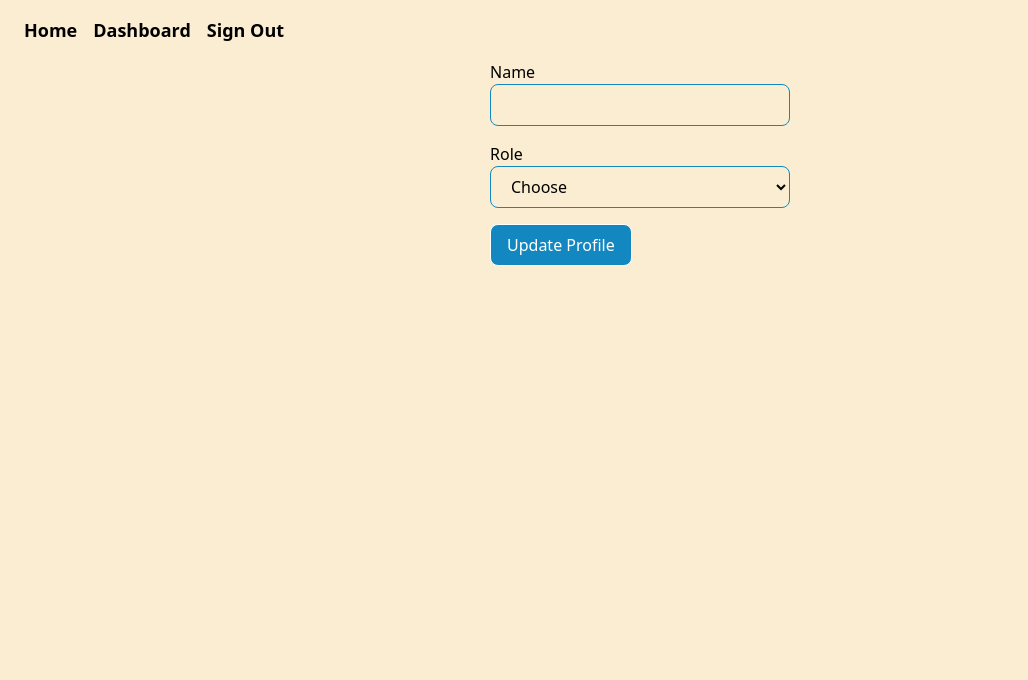
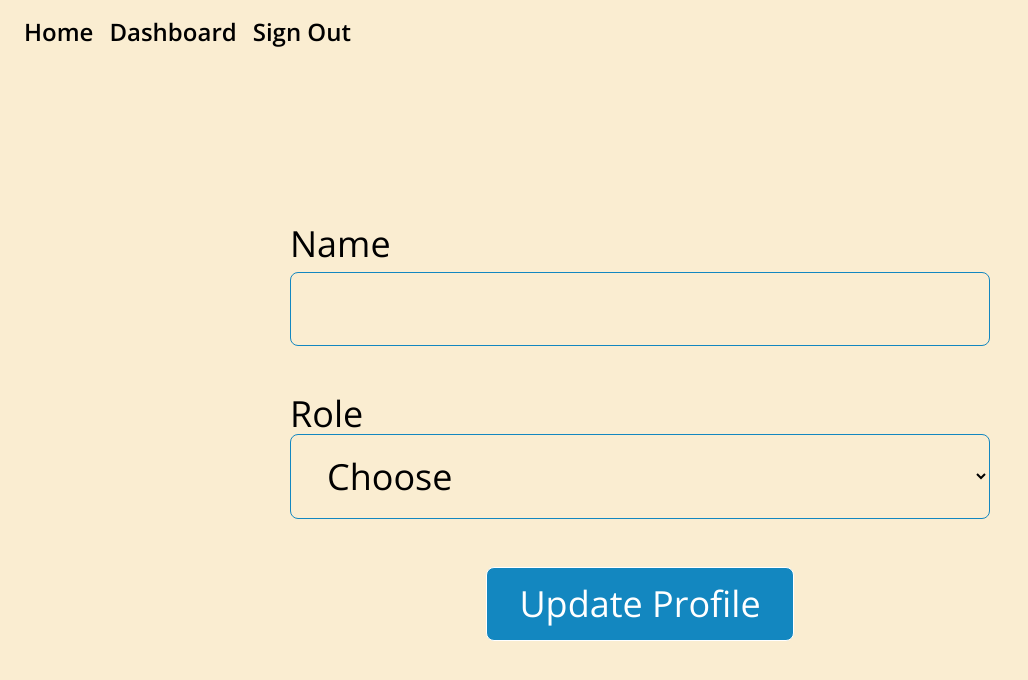
Before and after one commit to LisaMandarin/mission-points, a Vue app: page /dashboard in a window 1280 px wide. Shown: the top 680 px of the page, without its empty margins (0-1028 px from the left). Built offline with nearby package versions, Linux system fonts and the light colour scheme; no server answers; sample sign-in values are in the browser's storage; a web font is replaced by a local one.

Commit message:
style: home and dashboard

```diff
--- a/src/App.vue
+++ b/src/App.vue
@@ -14,7 +14,7 @@ onAuthStateChanged(getAuth(), (user) => {
 </script>
 
 <template>
-  <div class="bg-beige flex flex-col h-screen">
+  <div class="bg-beige flex flex-col h-screen font-body">
     <DesktopNav />
     <div class="relative flex-grow">
       <Loading :loading="ui.isLoading" />
--- a/src/components/DesktopNav.vue
+++ b/src/components/DesktopNav.vue
@@ -18,7 +18,7 @@ const visibleRoutes = computed(() => {
 
 <template>
     <div class="m-4">
-        <span v-for="route in visibleRoutes" :key="route.path" class="px-2 text-lg font-semibold hover:text-blue active:text-orange">
+        <span v-for="route in visibleRoutes" :key="route.path" class="px-2 text-lg md:text-2xl font-semibold hover:text-blue active:text-orange">
             <router-link :to="route.path">{{ route.name }}</router-link>
         </span>
         <SignOutBtn />
--- a/src/components/SignOutBtn.vue
+++ b/src/components/SignOutBtn.vue
@@ -35,7 +35,7 @@ onMounted(() => {
   <button
     v-if="isLoggedIn"
     @click="handleSignOut"
-    class="px-2 text-lg font-semibold hover:text-blue active:text-orange cursor-pointer"
+    class="px-2 text-lg md:text-2xl font-semibold hover:text-blue active:text-orange cursor-pointer"
   >
     Sign Out
   </button>
--- a/src/style.css
+++ b/src/style.css
@@ -16,3 +16,6 @@
 .link {
     @apply cursor-pointer hover:underline;
 }
+.div-center {
+    @apply h-full flex flex-col justify-center items-center
+}
--- a/src/views/Dashboard.vue
+++ b/src/views/Dashboard.vue
@@ -1,31 +1,31 @@
 <script setup lang="ts">
 import { useUserStore } from "../stores/user";
 import { ref } from "vue";
-import { message } from 'ant-design-vue';
+import { message } from "ant-design-vue";
 
 const userStore = useUserStore();
 const userData = userStore.userData;
 const name = ref("");
-const role = ref('')
+const role = ref("");
 const handleSubmit = async (e: Event) => {
   e.preventDefault();
-  console.log('name: ', name.value)
-  console.log('role: ', role.value)
+  console.log("name: ", name.value);
+  console.log("role: ", role.value);
   if (name.value === "") {
-    message.error("Name can't be empty")
+    message.error("Name can't be empty");
   }
   if (role.value === "") {
-    message.error("Role can't be empty")
+    message.error("Role can't be empty");
   }
   if (name.value && role.value) {
     try {
       await userStore.updateUser(name.value, role.value);
-      message.success("User profile updated")
+      message.success("User profile updated");
     } catch (error) {
       if (error instanceof Error) {
-        message.error(error.message)
+        message.error(error.message);
       } else {
-        message.error(String(error))
+        message.error(String(error));
       }
     }
   }
@@ -33,33 +33,43 @@ const handleSubmit = async (e: Event) => {
 </script>
 
 <template>
-  <form class="w-[300px] mx-auto space-y-4" @submit="handleSubmit">
+  <div class="div-center">
+    <form
+      class="w-[300px] md:w-[700px] mx-auto space-y-4 md:space-y-12 text-2xl md:text-4xl"
+      @submit="handleSubmit"
+    >
       <p v-if="userData">{{ userData.email }}</p>
-    <div class="flex flex-col">
+      <div class="flex flex-col md:gap-2">
         <label for="name">Name</label>
         <input
           type="text"
           id="name"
           name="name"
           v-model="name"
-        class="border border-blue px-4 py-2 rounded-lg"
+          class="border border-blue px-4 md:px-8 py-2 md:py-4 rounded-lg"
         />
       </div>
       <div class="flex flex-col">
         <label for="role">Role</label>
-      <select name="role" id="role" v-model="role" class="border border-blue px-4 py-2 rounded-lg cursor-pointer">
+        <select
+          name="role"
+          id="role"
+          v-model="role"
+          class="border border-blue px-4 md:px-8 py-2 md:py-4 rounded-lg cursor-pointer"
+        >
           <option value="">Choose</option>
           <option value="parent">Parent</option>
           <option value="child">Child</option>
         </select>
       </div>
-    <div>
+      <div class="text-center">
         <button
           type="submit"
-        class="border px-4 py-2 rounded-lg bg-blue text-white cursor-pointer"
+          class="border px-4 md:px-8 py-2 md:py-4 rounded-lg bg-blue text-white cursor-pointer"
         >
           Update Profile
         </button>
       </div>
     </form>
+  </div>
 </template>
--- a/src/views/Home.vue
+++ b/src/views/Home.vue
@@ -2,17 +2,22 @@
 import 'animate.css'
 import LandingBtn from "../components/LandingBtn.vue";
 import { useUIStore } from '../stores/ui';
-const ui = useUIStore()
+import { useUserStore} from '../stores/user'
+
+const ui = useUIStore();
+const userStore = useUserStore();
 </script>
 
 <template>
-  <div
-    class="h-full flex flex-col justify-center items-center"
-  >
-  <div class="xl:h-[150px]">
-    <h1 class="animate__animated animate__tada text-blue font-extrabold text-5xl xl:text-8xl font-title leading-24 text-center">Mission Points</h1>
-  </div>
-    <div v-if="ui.isLoggedIn"> Welcome</div>
+  <div class="div-center">
+    <div class="xl:h-[150px]">
+      <h1
+        class="animate__animated animate__tada text-blue font-extrabold text-5xl xl:text-8xl font-title leading-24 text-center"
+      >
+        Mission Points
+      </h1>
+    </div>
+    <div v-if="ui.isLoggedIn" class="text-2xl md:text-4xl">Welcome <span>{{ userStore.userData?.name }}</span></div>
     <div v-else class="flex flex-row w-full justify-center gap-4 h-[60px]">
       <LandingBtn name="Login" link="/login" />
       <LandingBtn name="Register" link="/register" />
```
Lines whose indentation alone changed are shown as unchanged.
